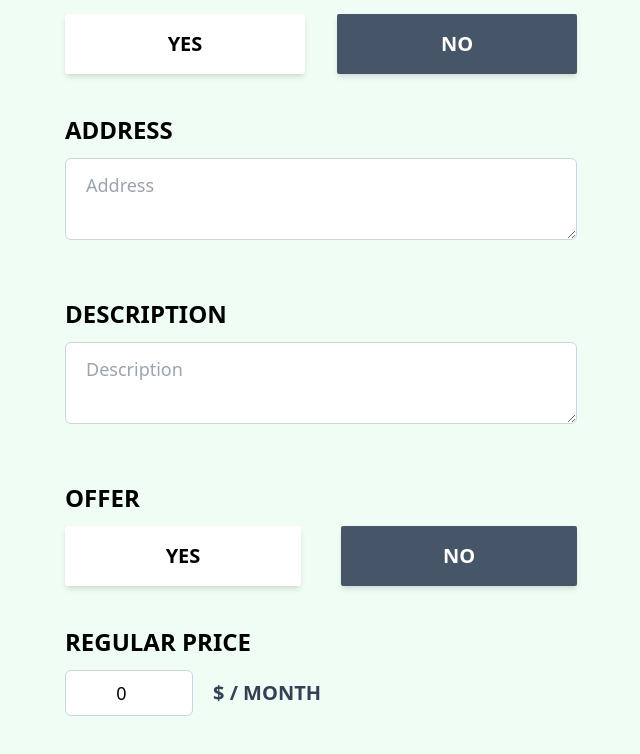
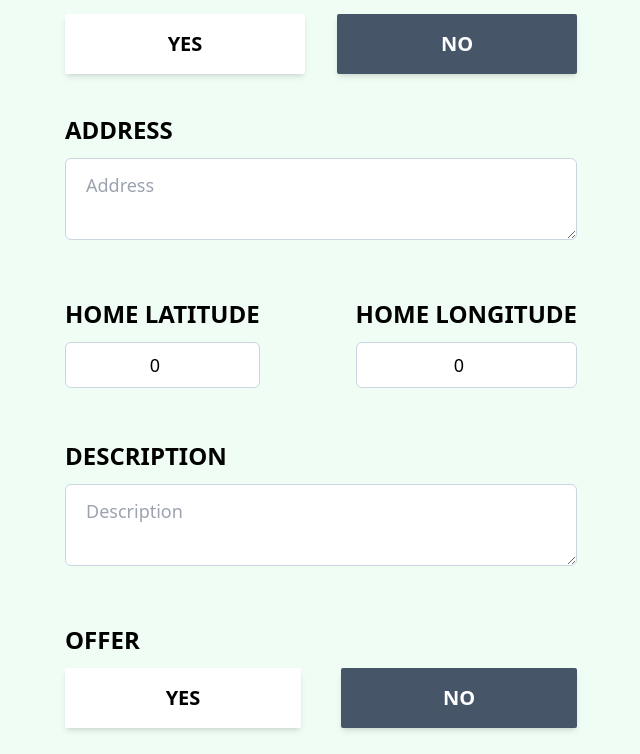
Before and after one commit to codexive-zech/Real-Estate-Housing-App, a React (Vite) app: page /create-listing in a window 1280 px wide. Shown: the part 789-1543 px from the top of the page, without its empty margins (319-959 px from the left). Built offline with nearby package versions, Linux system fonts and the light colour scheme; no server answers; sample sign-in values are in the browser's storage.

Commit message:
Added longitude and latitude input

```diff
--- a/src/pages/CreateListing.jsx
+++ b/src/pages/CreateListing.jsx
@@ -1,6 +1,7 @@
 import { useState } from "react";
 
 const CreateListing = () => {
+  const [geolocationEnabled, setGeolocationEnabled] = useState(false);
   const [listingData, setListingData] = useState({
     type: "rent",
     propertyName: "",
@@ -13,6 +14,9 @@ const CreateListing = () => {
     offer: false,
     regularPrice: 0,
     discountedPrice: 0,
+    latitude: 0,
+    longitude: 0,
+    images: {},
   });
   const {
     type,
@@ -26,6 +30,9 @@ const CreateListing = () => {
     offer,
     regularPrice,
     discountedPrice,
+    latitude,
+    longitude,
+    images,
   } = listingData;
   const handleListingChange = (e) => {
     let boolean = null;
@@ -230,6 +237,43 @@ const CreateListing = () => {
                 required
               ></textarea>
             </div>
+            {/* Latitude and Longitude */}
+            {!geolocationEnabled && (
+              <div className=" mt-10">
+                <div className=" flex items-center justify-between">
+                  <div>
+                    <p className=" font-bold text-xl md:text-2xl uppercase">
+                      Home Latitude
+                    </p>
+                    <input
+                      type="number"
+                      id="latitude"
+                      min="-90"
+                      max="90"
+                      value={latitude}
+                      onChange={handleListingChange}
+                      className=" py-2 px-8 w-full bg-white text-lg text-center rounded-md border border-slate-300 outline-slate-500 my-3"
+                      required
+                    />
+                  </div>
+                  <div>
+                    <p className=" font-bold text-xl md:text-2xl uppercase">
+                      Home Longitude
+                    </p>
+                    <input
+                      type="number"
+                      id="longitude"
+                      min="-180"
+                      max="180"
+                      value={longitude}
+                      onChange={handleListingChange}
+                      className=" py-2 px-8 w-full bg-white text-lg text-center rounded-md border border-slate-300 outline-slate-500 my-3"
+                      required
+                    />
+                  </div>
+                </div>
+              </div>
+            )}
             {/* Description */}
             <div className=" mt-10">
               <p className=" font-bold text-xl md:text-2xl uppercase">
@@ -290,7 +334,7 @@ const CreateListing = () => {
                 />
                 {type === "rent" ? (
                   <p className=" text-xl uppercase font-semibold w-full whitespace-nowrap text-slate-700">
-                    $ / Month
+                    ₦ / Month
                   </p>
                 ) : null}
               </div>
```
